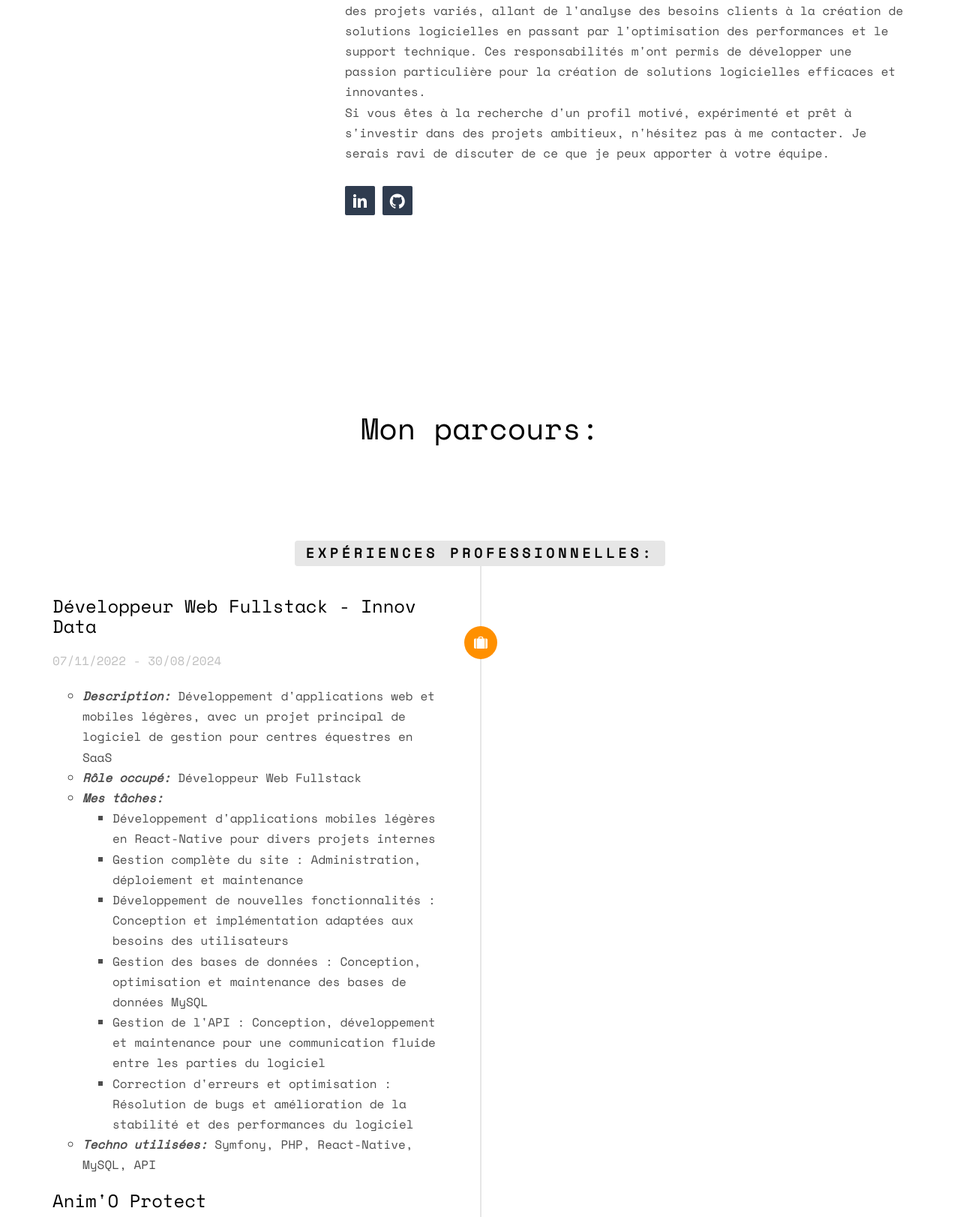
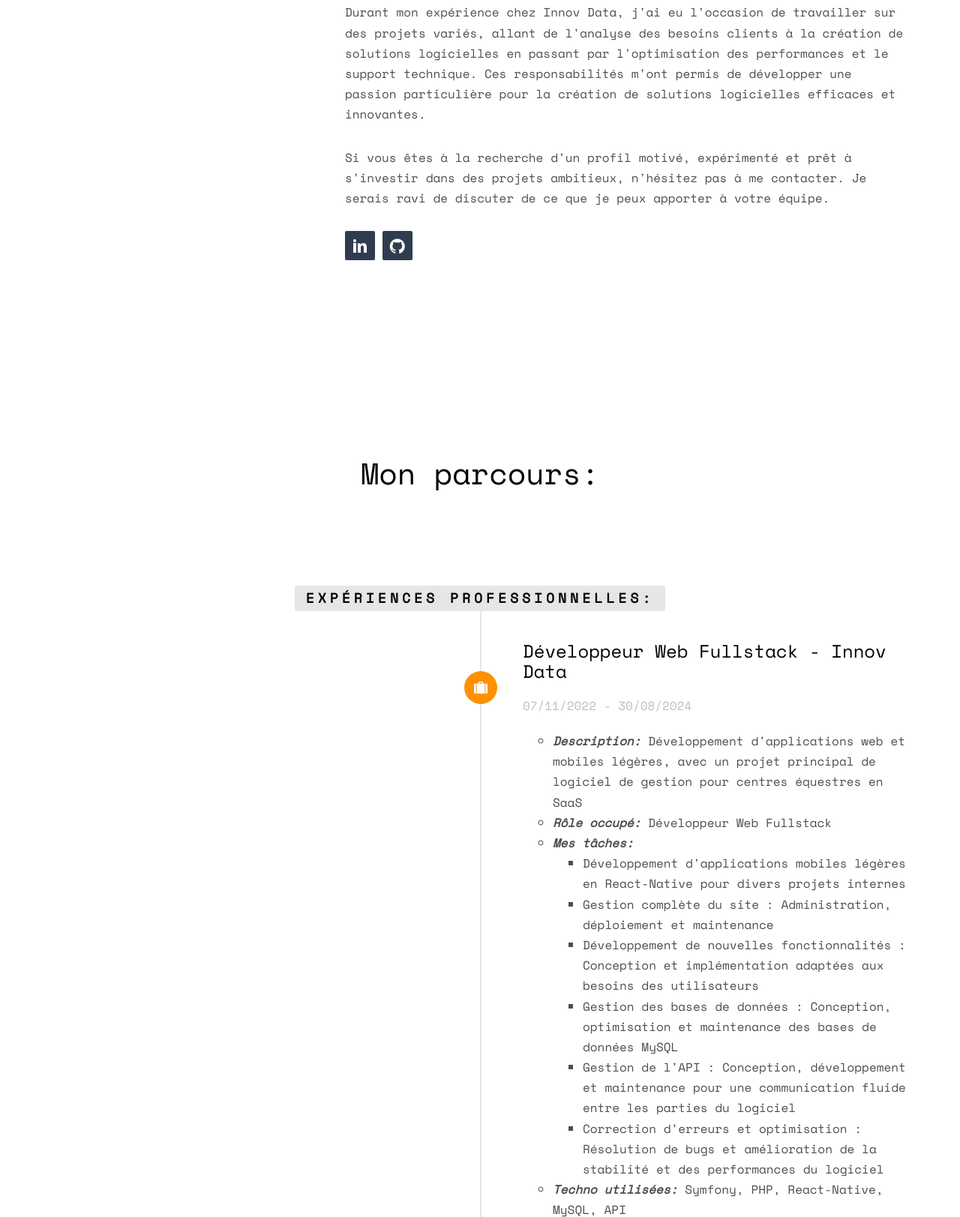
Before and after one commit to Parazytes/parazytes.github.io, a plain HTML site: page index.html in a window 1280 px wide. Shown: the part 1535-3158 px from the top of the page at 75% size. Drawn offline with nearby package versions, Linux system fonts and the light colour scheme; some packages are replaced by stand-ins of ours; no server answers; files whose address does not match are found by name.

Commit message:
inverted + li

```diff
--- a/index.html
+++ b/index.html
@@ -125,9 +125,11 @@
 						</p>
 						<p>
 							Actuellement, je suis à la recherche d'une opportunité pour enrichir ma carrière en tant que <strong>Concepteur Développeur d'Applications</strong>. Fort de mon expérience précédente chez Innov Data, où j'ai acquis une solide expertise dans le développement et l'optimisation d'applications, je souhaite poursuivre mon parcours professionnel dans un nouveau contexte stimulant.
-							<br>
+						</p>
+						<p>
 							Durant mon expérience chez Innov Data, j'ai eu l'occasion de travailler sur des projets variés, allant de l'analyse des besoins clients à la création de solutions logicielles en passant par l'optimisation des performances et le support technique. Ces responsabilités m'ont permis de développer une passion particulière pour la création de solutions logicielles efficaces et innovantes.
-							<br>
+						</p>
+						<p>
 							Si vous êtes à la recherche d'un profil motivé, expérimenté et prêt à s'investir dans des projets ambitieux, n'hésitez pas à me contacter. Je serais ravi de discuter de ce que je peux apporter à votre équipe.
 						</p>
 						<p>
@@ -157,7 +159,7 @@
 									<h3>Expériences professionnelles:</h3>
 								</div>
 							</li>
-							<li class="animate-box timeline-unverted">
+							<li class="animate-box timeline-inverted">
 								<div class="timeline-badge"><i class="icon-suitcase"></i></div>
 								<div class="timeline-panel">
 									<div class="timeline-heading">
```
